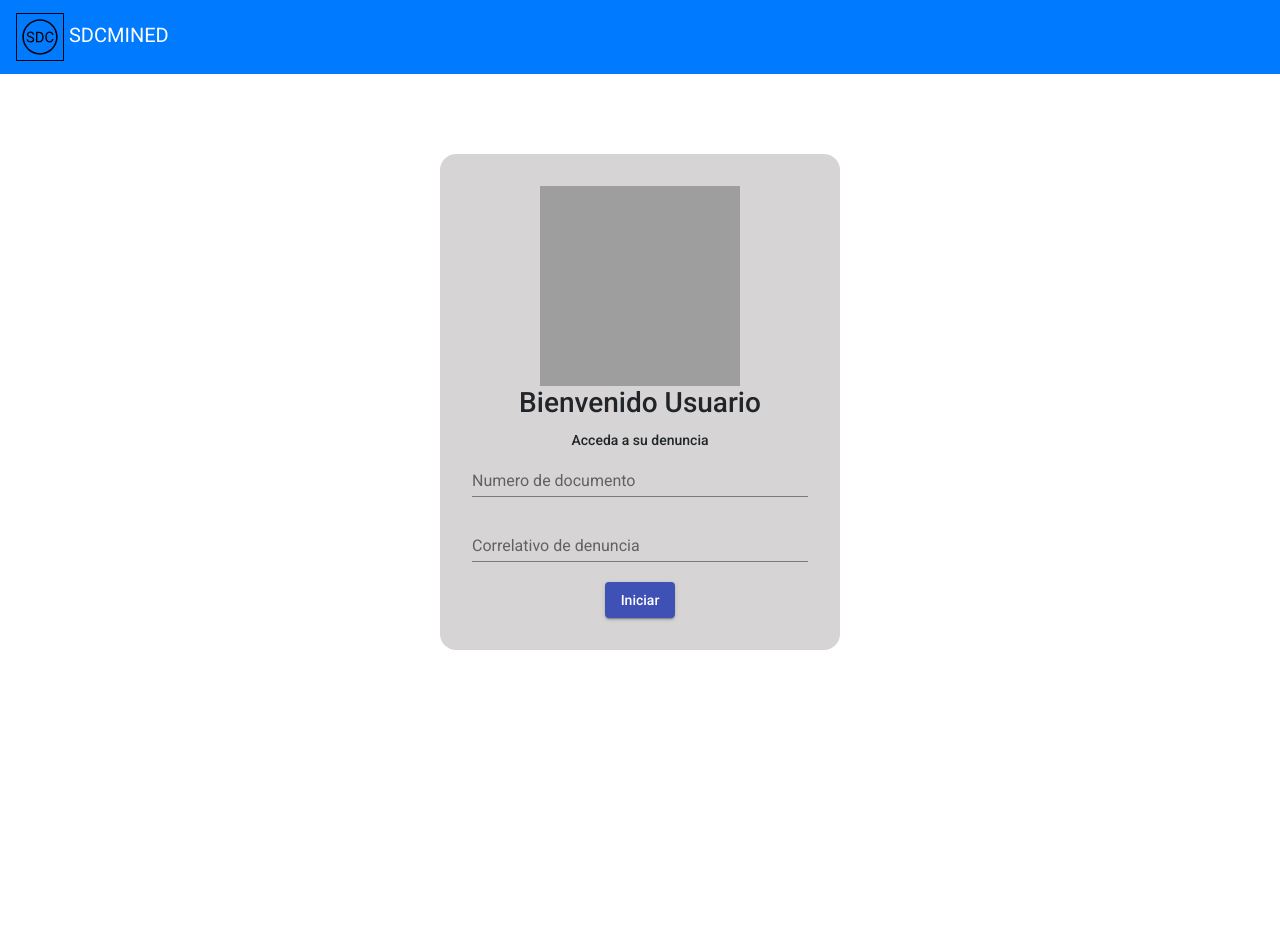
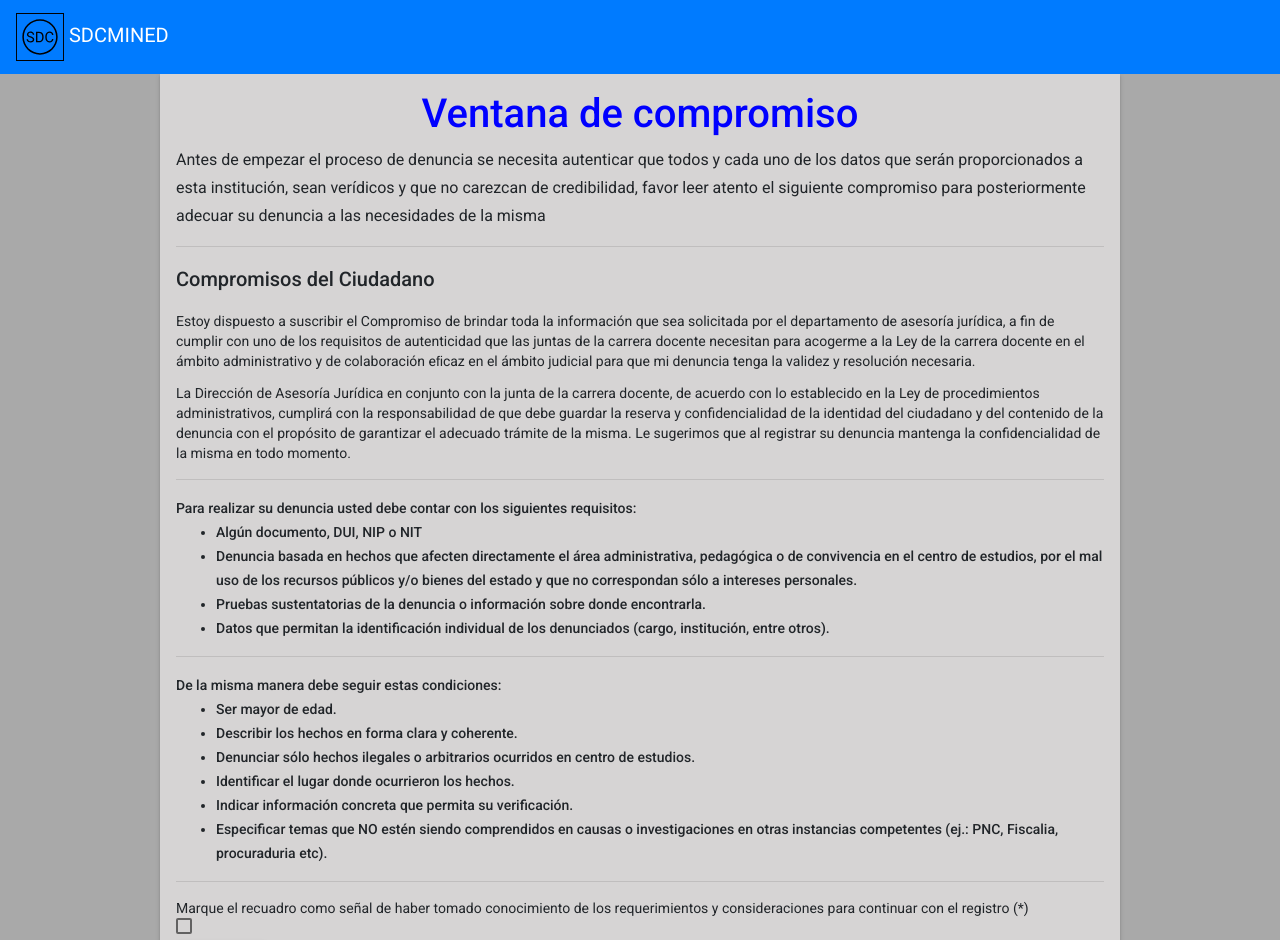
Before and after one commit to RedGrid001/angular-projects, an Angular app: page /compromiso in a window 1280 px wide. Before the commit this address led to /inicio-usuario. Shown: the top 940 px of the page. Before the commit the page ends 800 px from the top, so only its background shows below. Built offline with nearby package versions, Linux system fonts and the light colour scheme; grey boxes are pictures that could not be loaded.

Commit message:
Finalización de venta de compromiso

```diff
--- a/angular.json
+++ b/angular.json
@@ -26,6 +26,7 @@
             "styles": [
               "./node_modules/@angular/material/prebuilt-themes/indigo-pink.css",
               "node_modules/bootstrap/dist/css/bootstrap.min.css",
+              "node_modules/bootstrap/dist/css/bootstrap-grid.min.css",
               "src/styles.css"
             ],
             "scripts": []
--- a/src/app/app-routing.module.ts
+++ b/src/app/app-routing.module.ts
@@ -5,6 +5,7 @@ import { FirstPageComponent } from './first-page/first-page.component';
 import { ThirdPageComponent } from './third-page/third-page.component';
 import { PrincipalComponent } from './principal/principal.component';
 import { InicioUsuarioComponent} from './inicio-usuario/inicio-usuario.component';
+import { CompromisoComponent } from './compromiso/compromiso.component';
 
 
 const routes: Routes = [
@@ -13,6 +14,7 @@ const routes: Routes = [
   {path:'third-page', component:ThirdPageComponent},
   {path:'principal', component: PrincipalComponent},
   {path:'inicio-usuario', component:InicioUsuarioComponent},
+  {path:'compromiso', component:CompromisoComponent},
   {path:'**', pathMatch:'full', redirectTo: 'inicio-usuario'}
 ];
 
--- a/src/app/compromiso/compromiso.component.css
+++ b/src/app/compromiso/compromiso.component.css
@@ -0,0 +1,25 @@
+.btn_siguiente {
+    margin-top: 2rem;
+    margin-bottom: 2rem;
+}
+.container {
+    align-content: center;
+    max-width: 960px;
+    background: #d6d4d4;
+    display: flex;
+    flex-direction: column;
+}
+
+.example-container > * {
+    width: 100%;
+  }
+
+.example-container {
+    padding: 16px;
+    margin-bottom: 0rem;
+}
+
+h1{
+    color: blue;
+    text-align: center;
+}
--- a/src/app/compromiso/compromiso.component.html
+++ b/src/app/compromiso/compromiso.component.html
@@ -1 +1,62 @@
-<p>compromiso works!</p>
+<div class="container example-container" [class.mat-elevation-z2]="true" >
+
+    <h1 class="h1-class">Ventana de compromiso</h1>
+
+    <div class="mat-typography">
+        <div class="mat-h3">Antes de empezar el proceso de denuncia se necesita autenticar que
+            todos y cada uno de los datos que serán proporcionados a esta institución, sean
+            verídicos y que no carezcan de credibilidad, favor leer atento el siguiente compromiso
+            para posteriormente adecuar su denuncia a las necesidades de la misma</div>
+            <hr>
+        <div class="mat-h2">Compromisos del Ciudadano</div>
+        <div class="mat-body-1">Estoy dispuesto a suscribir el Compromiso de brindar toda la información
+            que sea solicitada por el departamento de asesoría jurídica, a fin de cumplir con uno de los
+            requisitos de autenticidad que las juntas de la carrera docente necesitan para acogerme a la
+            Ley de la carrera docente en el ámbito administrativo y de colaboración eﬁcaz en el ámbito
+            judicial para que mi denuncia tenga la validez y resolución necesaria.
+            <p></p>
+            La Dirección de Asesoría Jurídica en conjunto con la junta de la carrera docente, de acuerdo
+            con lo establecido en la Ley de procedimientos administrativos, cumplirá con la responsabilidad
+             de que debe guardar la reserva y confidencialidad de la identidad del ciudadano y del contenido
+             de la denuncia con el propósito de garantizar el adecuado trámite de la misma. Le sugerimos que
+              al registrar su denuncia mantenga la confidencialidad de la misma en todo momento.</div>
+        <hr>
+        <div class="mat-body-2">
+            Para realizar su denuncia usted debe contar con los siguientes requisitos:
+            <ul>
+                <li>Algún documento, DUI, NIP o NIT</li>
+                <li> Denuncia basada en hechos que afecten directamente el área administrativa, pedagógica
+                    o de convivencia en el centro de estudios, por el mal uso de los recursos públicos y/o
+                    bienes del estado y que no correspondan sólo a intereses personales.</li>
+                <li>Pruebas sustentatorias de la denuncia o información sobre donde encontrarla.</li>
+                <li>Datos que permitan la identificación individual de los denunciados (cargo, institución, entre otros).</li>
+            </ul>
+        </div>
+            <hr>
+            <div class="mat-body-2">
+                De la misma manera debe seguir estas condiciones:
+                <ul>
+                    <li>Ser mayor de edad.</li>
+                    <li>Describir los hechos en forma clara y coherente.</li>
+                    <li>Denunciar sólo hechos ilegales o arbitrarios ocurridos en centro de estudios.</li>
+                    <li>Identificar el lugar donde ocurrieron los hechos.</li>
+                    <li>Indicar información concreta que permita su verificación.</li>
+                    <li>Especificar temas que NO estén siendo comprendidos en causas o investigaciones en
+                        otras instancias competentes (ej.: PNC, Fiscalia, procuraduria etc).</li>
+                </ul>
+            </div>
+            <hr>
+            <div>
+
+           <div class="mat-body-1">Marque el recuadro como señal de haber tomado conocimiento de los
+               requerimientos y consideraciones para continuar con el registro (*)</div>
+               <mat-checkbox></mat-checkbox>
+            </div>
+
+
+            <div class="btn-siguiente">
+                <button [routerLink]="['/first-page']" mat-raised-button color="primary">Siguiente</button>
+            </div>
+
+    </div>
+</div>
--- a/src/app/first-page/first-page.component.html
+++ b/src/app/first-page/first-page.component.html
@@ -147,7 +147,7 @@
 
       </mat-accordion>
       <div>
-        <button id="btn-save" mat-raised-button color="primary" >Guardar <i class="material-icons">save</i></button>
+        <button [routerLink]="['/second-page']" id="btn-save" mat-raised-button color="primary" >Guardar <i class="material-icons">save</i></button>
       </div>
     </div>
   </div>
--- a/src/app/inicio-usuario/inicio-usuario.component.css
+++ b/src/app/inicio-usuario/inicio-usuario.component.css
@@ -5,7 +5,6 @@
     border-radius: 1rem;
     padding: 2rem;
     text-align: center;
-    margin-bottom: 0rem;
 }
 
 mat-form-field {
@@ -26,8 +25,10 @@ mat-form-field {
   }
   @media (min-width: 400px) {
     .container {
-      margin-top: 5rem;
+      margin-top: 3rem;
+      margin-bottom: 3rem;
+      max-width: 300px;
       border-radius: 0rem;
-      margin-bottom: 5rem;
+
     }
   }
--- a/src/styles.css
+++ b/src/styles.css
@@ -2,4 +2,4 @@
 /* @import '~@angular/material/prebuilt-themes/deeppurple-amber.css'; */
 
 html, body { height: 100%; }
-body { margin: 0; font-family: Roboto, "Helvetica Neue", sans-serif; }
+body { margin: 0; font-family: Roboto, "Helvetica Neue", sans-serif; background-color: darkgray; }
```
